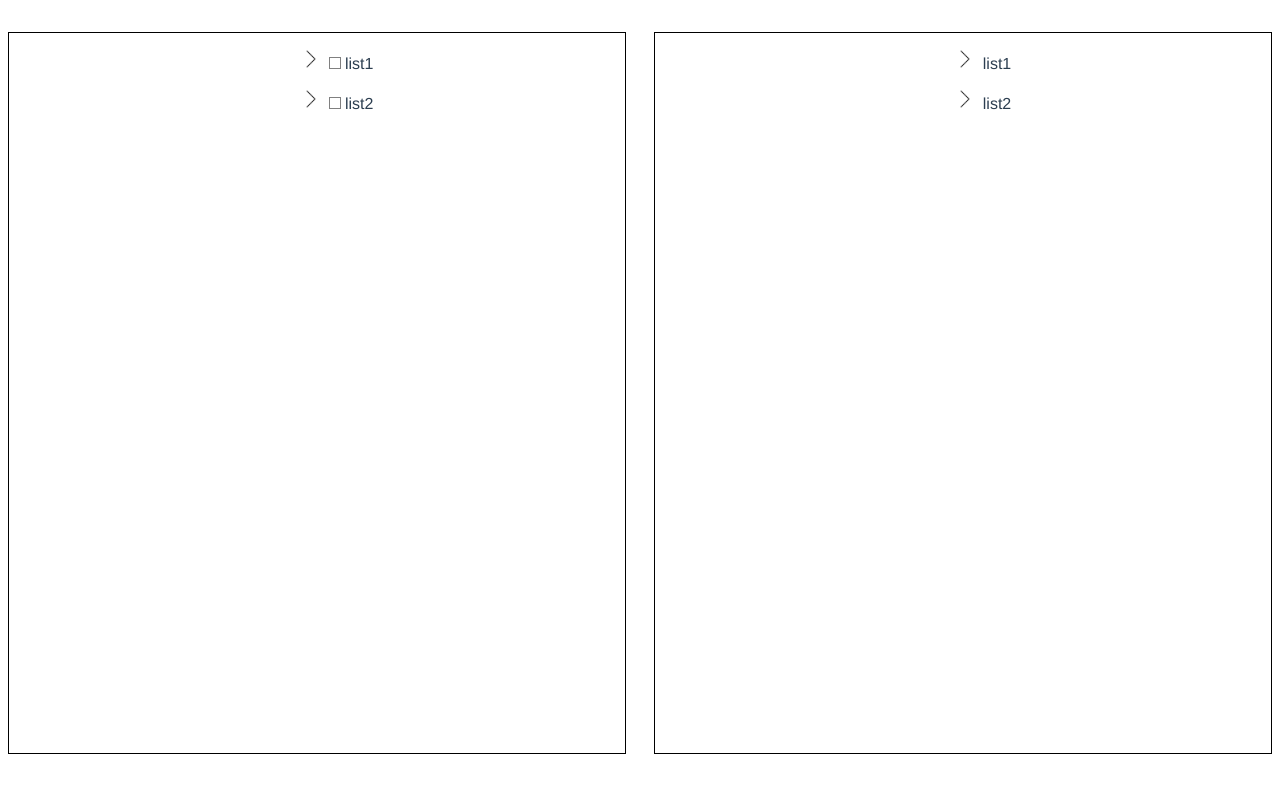
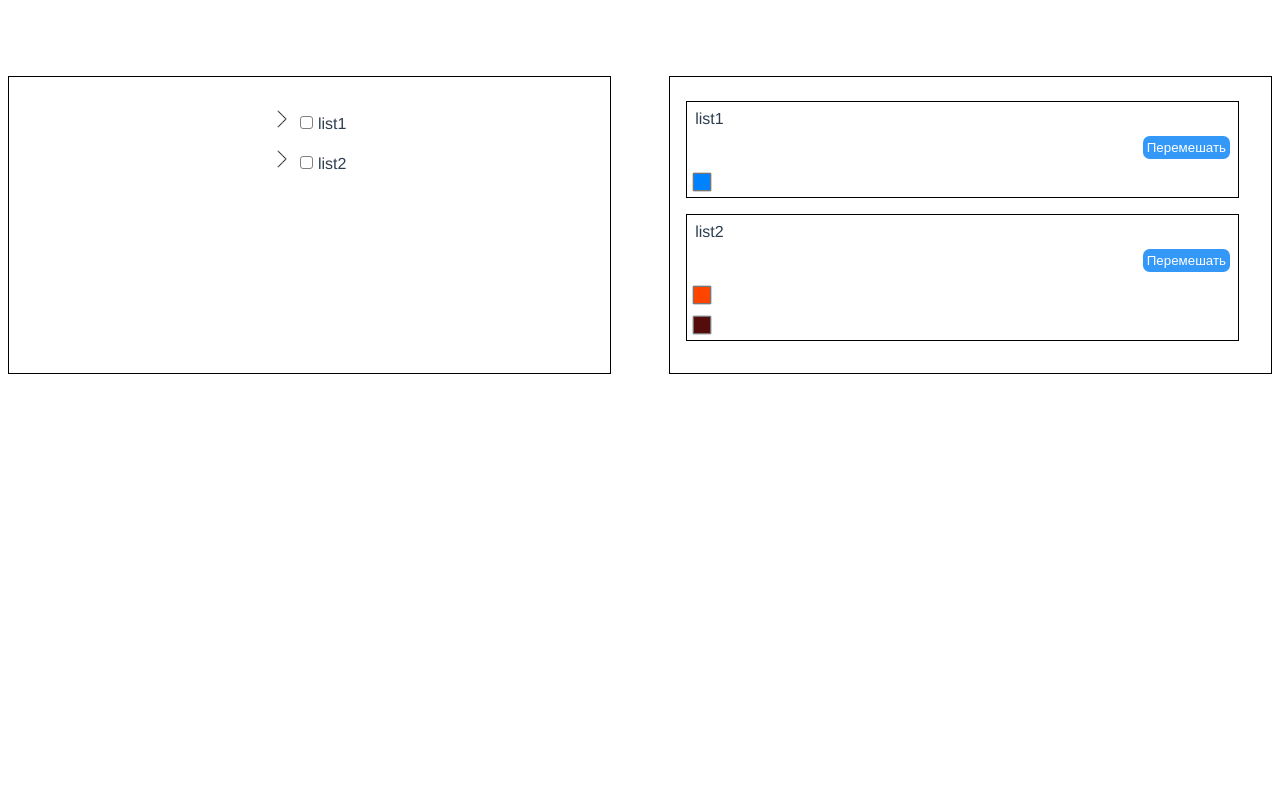
Before and after one commit to YuliaPetukhova/test-list, a Vue app: page / in a window 1280 px wide. Shown: the top 792 px of the page. Built offline with nearby package versions, Linux system fonts and the light colour scheme.

Commit message:
добавлено изменения чекбокса

```diff
--- a/src/App.vue
+++ b/src/App.vue
@@ -1,5 +1,5 @@
 <template>
-  <main>
+  <main class="panel">
     <ListComponent class="left-block"></ListComponent>
     <RightPanel
         aria-title="right"
@@ -33,20 +33,21 @@ export default {
   margin-top: 60px;
 }
 
+.panel{
+  display: flex;
+  height: 100%;
+}
+
 .left-block {
-  position: fixed;
-  left: 0.5em;
-  height: 90%;
+  margin-left: 0;
+  margin-right: 0;
   width: 45%;
   border: 1px solid black;
-  top: 1em;
 }
 
 .right-block {
-  position: fixed;
-  right: 0.5em;
-  top: 1em;
-  height: 90%;
+  margin-left: auto;
+  margin-right: 0;
   width: 45%;
   border: 1px solid black;
 }
--- a/src/components/LeftPanel/LeftColorListItem.vue
+++ b/src/components/LeftPanel/LeftColorListItem.vue
@@ -17,7 +17,7 @@ export default {
     <label>
       <input type="checkbox" class="checkbox" v-model="localItem.checked">
       {{ item.itemName }}
-      <input type="number" min="0" v-model="localItem.number">
+      <input type="number" min="0" v-model="localItem.count">
       <input type="color" class="color" v-model="localItem.color">
     </label>
   </li>
--- a/src/components/LeftPanel/LeftList.vue
+++ b/src/components/LeftPanel/LeftList.vue
@@ -26,6 +26,7 @@ export default {
 
 <style scoped>
 .list {
+  padding: 1em;
   list-style-type: none;
 }
 </style>
--- a/src/components/LeftPanel/LeftListItem.vue
+++ b/src/components/LeftPanel/LeftListItem.vue
@@ -1,8 +1,13 @@
 <script>
 import LeftColorList from "@/components/LeftPanel/LeftColorList.vue";
+import {ref} from "vue";
 
 export default {
   components: {LeftColorList},
+  setup(props) {
+    const localItemList = ref(props.itemList);
+    return {localItemList: localItemList}
+  },
   props: [
       'itemList',
       'listName',
@@ -13,9 +18,24 @@ export default {
     };
   },
   methods: {
-    onListCheckboxClick() {
-      console.log('onListCheckboxClick')
+    onListCheckboxClick(isChecked) {
+      for (let localItem in this.localItemList) {
+        this.localItemList[localItem].checked = isChecked;
+      }
     },
+    changeCheckboxMark() {
+      console.log('changeCheckboxMark')
+      let checkedItems = Object.values(this.localItemList)
+          .filter((el) => {
+            return el.checked;
+          }).length;
+
+      // console.log(checkedItems);
+      // console.log(Object.values(this.localItemList).length);
+      if (checkedItems && checkedItems < Object.values(this.localItemList).length) {
+        return 'checkbox-dot'
+      }
+    }
   }
 }
 </script>
@@ -27,8 +47,8 @@ export default {
         <img v-if="showColorList" src="../../../public/вниз.png" alt="Стрелка вниз">
         <img v-else src="../../../public/вперед.png" alt="Стрелка вперед">
       </button>
-      <label class="check">
-        <input type="checkbox" class="check__input" @click="onListCheckboxClick()">
+      <label class="check" :class="changeCheckboxMark()">
+        <input type="checkbox" class="check__input" @click="onListCheckboxClick($event.target.checked)">
         <span></span>
         {{ listName }}
       </label>
@@ -40,21 +60,19 @@ export default {
 <style scoped>
 input {
   outline: none;
-  width: 30px;
   padding: 0;
-  margin-left: 15px;
-  border: 1px solid rgba(86, 84, 84, 0.97);
 }
 
-label span {
-  height: 10px;
-  width: 10px;
+.checkbox-dot>span {
+  height: 11px;
+  width: 11px;
   border: 1px solid grey;
   display: inline-block;
   position: relative;
+  border-radius: 3px;
 }
 
-.check__input {
+.checkbox-dot>.check__input {
   position: absolute;
   -webkit-appearance: none;
   -moz-appearance: none;
@@ -62,7 +80,7 @@ label span {
   border: none;
 }
 
-[type=checkbox]:checked + span:before {
+.checkbox-dot>[type=checkbox]:checked + span:before {
   content: '\002E';
   position: absolute;
   font-size: 30px;
--- a/src/components/RightPanel/RightColorList.vue
+++ b/src/components/RightPanel/RightColorList.vue
@@ -8,14 +8,19 @@ export default {
     'itemList',
   ],
   data() {
-    return {};
+    return {
+      showSortButton: false,
+    };
   },
   methods: {},
 }
 </script>
 
 <template>
-  <button class="action-btn">Сортировать\Перемешать</button>
+  <div class="action-btn" @click="showSortButton = !showSortButton">
+    <button v-if="showSortButton">Сортировать</button>
+    <button v-else>Перемешать</button>
+  </div>
 
   <ul class="color-list">
     <RightColorListItem v-for="(item, index) in itemList" v-bind:item="item" v-bind:key="index"></RightColorListItem>
@@ -23,11 +28,27 @@ export default {
 </template>
 
 <style scoped>
+ul {
+  padding: 0;
+}
+
 .color-list {
   list-style-type: none;
 }
 
 .action-btn {
-  margin: 1em;
+  display: flex;
+  flex-direction: row;
+  justify-content: flex-end;
+  margin: 0.5em;
+}
+
+button {
+  cursor: pointer;
+  background-color: #3498f8;
+  border: none;
+  border-radius: 0.5em;
+  padding: 0.3em;
+  color: white;
 }
 </style>
--- a/src/components/RightPanel/RightColorListItem.vue
+++ b/src/components/RightPanel/RightColorListItem.vue
@@ -1,5 +1,11 @@
 <script>
+import {ref} from "vue";
+
 export default {
+  setup(props) {
+    const localItem = ref(props.item);
+    return {localItem: localItem}
+  },
   props: [
     'item',
   ],
@@ -11,41 +17,30 @@ export default {
 </script>
 
 <template>
-  <li class="color-list-item" v-if="item.checked">
-
-    <div>
-      {{ item.itemName }} : {{ item.color }} - {{ item.number }}
-    </div>
-  </li>
+  <div class="color-list-item" v-if="item.checked">
+    <input disabled type="color" class="square" v-for="(e, i) in localItem.count" :key="i" :value="localItem.color">
+  </div>
 </template>
 
 <style scoped>
+.color-list-item {
+  display: flex;
+  flex-wrap: wrap;
+}
+.square {
+  width: 1.5em;
+  height: 1.5em;
+  margin: 5px;
+}
+
 input {
   outline: none;
-  width: 30px;
   padding: 0;
-  margin-left: 15px;
-  border: 1px solid rgba(86, 84, 84, 0.97);
-}
-
-label span {
-  height: 10px;
-  width: 10px;
-  border: 1px solid grey;
-  display: inline-block;
-  position: relative;
-}
-
-[type=checkbox]:checked + span:before {
-  content: '\002E';
-  position: absolute;
-  font-size: 30px;
-  top: -23px;
-  left: 1px;
 }
 
 input[type="color" i]::-webkit-color-swatch-wrapper {
   padding: 0;
   border: none;
+  cursor: pointer;
 }
 </style>
--- a/src/components/RightPanel/RightList.vue
+++ b/src/components/RightPanel/RightList.vue
@@ -28,6 +28,7 @@ export default {
 
 <style scoped>
 .list {
+  padding: 1em;
   list-style-type: none;
 }
 </style>
--- a/src/components/RightPanel/RightListItem.vue
+++ b/src/components/RightPanel/RightListItem.vue
@@ -8,31 +8,37 @@ export default {
     'itemList',
     'listName',
   ],
-  data() {
-    return {
-      showColorList: false,
-    };
-  },
-  methods: {}
 }
 </script>
 
 <template>
   <li class="list-item">
-    <p class="list-label">
-      <button @click="showColorList = !showColorList">
-        <img v-if="showColorList" src="../../../public/вниз.png" alt="Стрелка вниз">
-        <img v-else src="../../../public/вперед.png" alt="Стрелка вперед">
-      </button>
+    <div class="list-label">
       <label class="check">
         {{ listName }}
       </label>
-    </p>
-    <RightColorList v-if="showColorList" v-bind:itemList="itemList"></RightColorList>
+    </div>
+    <RightColorList v-bind:itemList="itemList"></RightColorList>
   </li>
 </template>
 
 <style scoped>
+.list-item {
+  cursor: pointer;
+  margin: 0.5em 1em 1em 0;
+  border: 1px solid black;
+}
+
+.list-label {
+  cursor: pointer;
+  margin: 0.5em;
+  display: flex;
+  justify-content: flex-start;
+}
+
+.check {
+  cursor: pointer;
+}
 input {
   outline: none;
   width: 30px;
@@ -61,15 +67,4 @@ input[type="color" i]::-webkit-color-swatch-wrapper {
   padding: 0;
   border: none;
 }
-
-button {
-  all: unset;
-  cursor: pointer;
-  margin-right: 0.5em;
-}
-
-img {
-  width: 20px;
-  height: 20px;
-}
 </style>
--- a/src/data/ColorStore.js
+++ b/src/data/ColorStore.js
@@ -3,16 +3,16 @@ import {reactive} from 'vue'
 export const ColorStore = reactive({
     data: {
         'list1': {
-            'item1': {'itemName': 'item1', 'color': '#0082ff', 'number': 1, 'checked': true, 'listName': 'list1'},
-            'item2': {'itemName': 'item2', 'color': '#a2ff00', 'number': 1, 'checked': false, 'listName': 'list1'},
-            'item3': {'itemName': 'item3', 'color': '#ff0090', 'number': 1, 'checked': false, 'listName': 'list1'},
-            'item4': {'itemName': 'item4', 'color': '#ff7300', 'number': 1, 'checked': false, 'listName': 'list1'},
+            'item1': {'itemName': 'item1', 'color': '#0082ff', 'count': 1, 'checked': true, 'listName': 'list1'},
+            'item2': {'itemName': 'item2', 'color': '#a2ff00', 'count': 1, 'checked': false, 'listName': 'list1'},
+            'item3': {'itemName': 'item3', 'color': '#ff0090', 'count': 1, 'checked': false, 'listName': 'list1'},
+            'item4': {'itemName': 'item4', 'color': '#ff7300', 'count': 1, 'checked': false, 'listName': 'list1'},
         },
         'list2': {
-            'item1': {'itemName': 'item1', 'color': '#ff4400', 'number': 1, 'checked': true, 'listName': 'list2'},
-            'item2': {'itemName': 'item2', 'color': '#540c0c', 'number': 1, 'checked': false, 'listName': 'list2'},
-            'item3': {'itemName': 'item3', 'color': '#0082ff', 'number': 1, 'checked': false, 'listName': 'list2'},
-            'item4': {'itemName': 'item4', 'color': '#540c0c', 'number': 1, 'checked': true, 'listName': 'list2'},
+            'item1': {'itemName': 'item1', 'color': '#ff4400', 'count': 1, 'checked': true, 'listName': 'list2'},
+            'item2': {'itemName': 'item2', 'color': '#540c0c', 'count': 1, 'checked': false, 'listName': 'list2'},
+            'item3': {'itemName': 'item3', 'color': '#0082ff', 'count': 1, 'checked': false, 'listName': 'list2'},
+            'item4': {'itemName': 'item4', 'color': '#540c0c', 'count': 1, 'checked': true, 'listName': 'list2'},
         },
     },
 })
```
